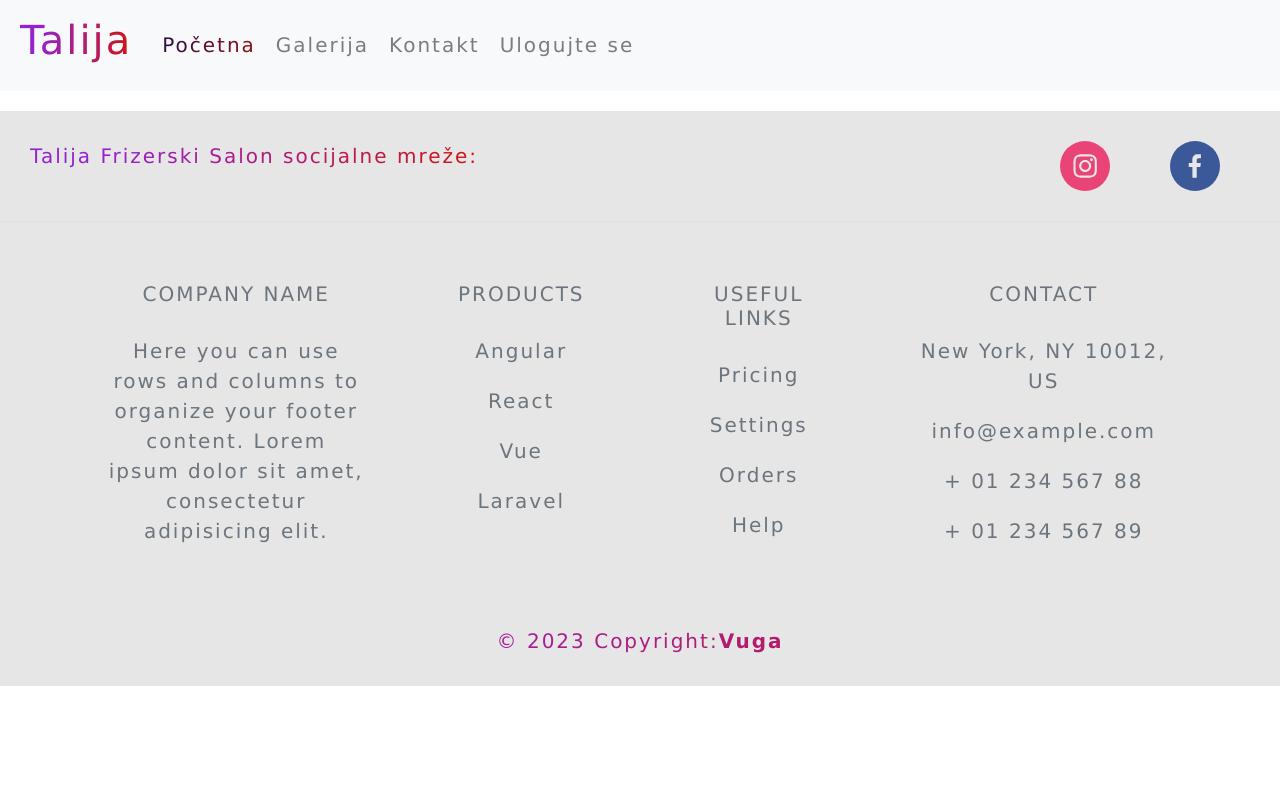
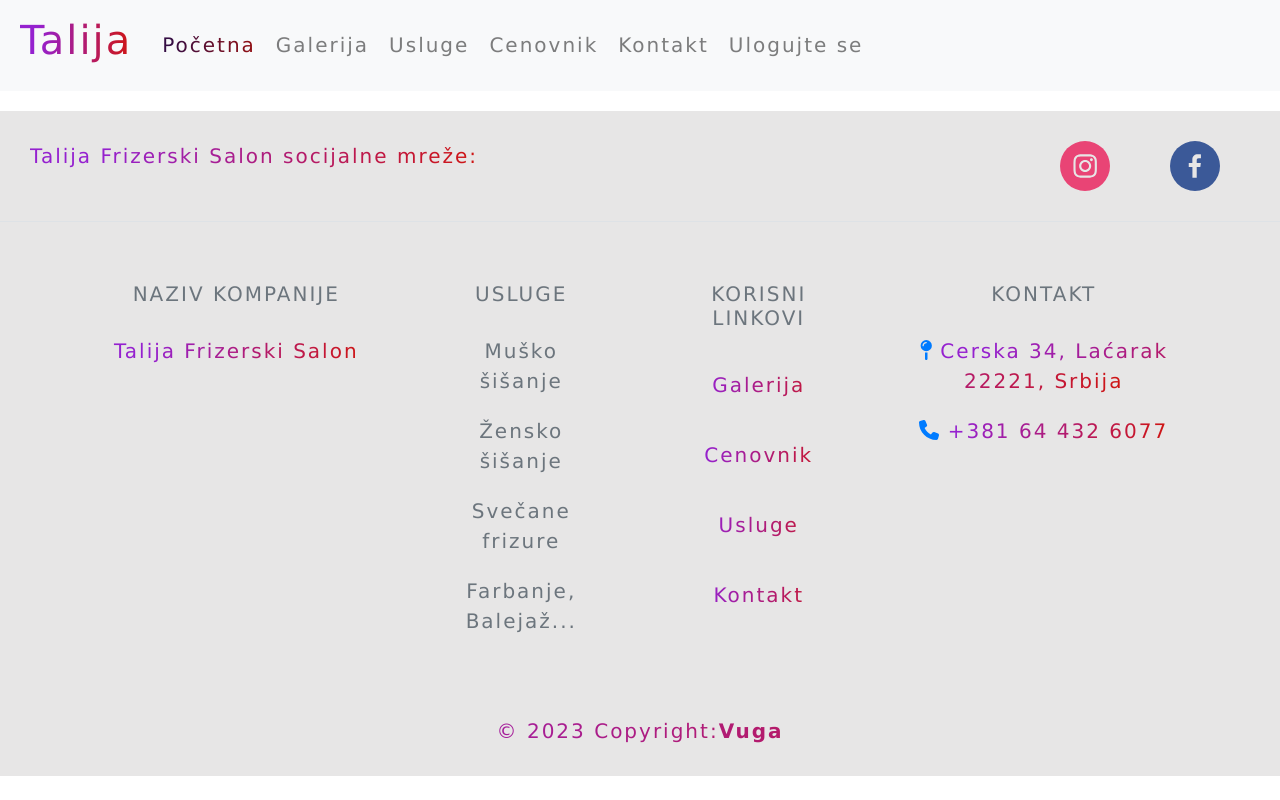
Before and after one commit to vuganebojsa/react-frontend-with-aws-backend, a React (Create React App) app in the folder talia/: page / in a window 1280 px wide. Built offline with nearby package versions, Linux system fonts and the light colour scheme; what amazon-cognito-identity-js would draw is missing.

Commit message:
Added footer navigation

```diff
--- a/talia/src/App.css
+++ b/talia/src/App.css
@@ -9,7 +9,12 @@
     top: 0;
     z-index: 100;
 }
-
+.footer-links p > *{
+    background: #9521CF;
+    background: linear-gradient(to right, #9521CF 16%, #CF1512 100%);
+    -webkit-background-clip: text;
+    -webkit-text-fill-color: transparent;
+}
 .footer-bg{
     background-color: rgba(196, 192, 192, 0.4);
 }
--- a/talia/src/components/Footer.js
+++ b/talia/src/components/Footer.js
@@ -1,4 +1,7 @@
 import { SocialIcon } from 'react-social-icons';
+import { NavLink } from 'react-router-dom';
+import { faEnvelope, faPhone, faMapPin } from '@fortawesome/free-solid-svg-icons';
+import { FontAwesomeIcon } from '@fortawesome/react-fontawesome';
 
 
 function Footer(){
@@ -25,59 +28,57 @@ function Footer(){
                     <div className="row mt-3">
                         <div className="col-md-3 col-lg-4 col-xl-3 mx-auto mb-4">
                             <h6 className="text-uppercase fw-bold mb-4">
-                                <i className="fas fa-gem me-3"></i>Company name
+                                <i className="fas fa-gem me-3"></i>Naziv Kompanije
                             </h6>
-                            <p>
-                                Here you can use rows and columns to organize your footer content. Lorem ipsum
-                                dolor sit amet, consectetur adipisicing elit.
+                            <p className="main-text-color">
+                                Talija Frizerski Salon
                             </p>
                         </div>
 
                         <div className="col-md-2 col-lg-2 col-xl-2 mx-auto mb-4">
                             <h6 className="text-uppercase fw-bold mb-4">
-                                Products
+                                Usluge
                             </h6>
                             <p>
-                                <a href="#!" className="text-reset">Angular</a>
+                                <span className="text-reset">Muško šišanje</span>
                             </p>
                             <p>
-                                <a href="#!" className="text-reset">React</a>
+                                <span className="text-reset">Žensko šišanje</span>
                             </p>
                             <p>
-                                <a href="#!" className="text-reset">Vue</a>
+                                <span className="text-reset">Svečane frizure</span>
                             </p>
                             <p>
-                                <a href="#!" className="text-reset">Laravel</a>
+                                <span className="text-reset">Farbanje, Balejaž...</span>
                             </p>
                         </div>
 
-                        <div className="col-md-3 col-lg-2 col-xl-2 mx-auto mb-4">
+                        <div className="col-md-3 col-lg-2 col-xl-2 mx-auto mb-4 footer-links">
                             <h6 className="text-uppercase fw-bold mb-4">
-                                Useful links
+                                Korisni Linkovi
                             </h6>
                             <p>
-                                <a href="#!" className="text-reset">Pricing</a>
+                                <NavLink  className="nav-link" to="/gallery">Galerija</NavLink >
                             </p>
                             <p>
-                                <a href="#!" className="text-reset">Settings</a>
+                                <NavLink  className="nav-link" to="/pricing">Cenovnik</NavLink >
                             </p>
                             <p>
-                                <a href="#!" className="text-reset">Orders</a>
+                                <NavLink  className="nav-link" to="/pricing">Usluge</NavLink >
                             </p>
                             <p>
-                                <a href="#" className="text-reset">Help</a>
+                                <NavLink  className="nav-link" to="/contact">Kontakt</NavLink >
                             </p>
                         </div>
 
                         <div className="col-md-4 col-lg-3 col-xl-3 mx-auto mb-md-0 mb-4">
-                            <h6 className="text-uppercase fw-bold mb-4">Contact</h6>
-                            <p><i className="fas fa-home me-3"></i> New York, NY 10012, US</p>
+                            <h6 className="text-uppercase fw-bold mb-4">Kontakt</h6>
                             <p>
-                                <i className="fas fa-envelope me-3"></i>
-                                info@example.com
+                            <a className="main-text-color" target="_blank" href="https://www.google.com/maps/place/TALIA+TUNING/@44.9980673,19.5584464,18z/data=!4m6!3m5!1s0x475ba36fee2e7c41:0x5c00105c1b6a7540!8m2!3d44.9976062!4d19.5578631!16s%2Fg%2F11_y0xjs2?entry=ttu"><FontAwesomeIcon icon={faMapPin}></FontAwesomeIcon> Cerska 34, Laćarak 22221, Srbija</a>
                             </p>
-                            <p><i className="fas fa-phone me-3"></i> + 01 234 567 88</p>
-                            <p><i className="fas fa-print me-3"></i> + 01 234 567 89</p>
+                            <p>
+                                <a className="main-text-color" href="tel:+381644326077"><FontAwesomeIcon icon={faPhone}></FontAwesomeIcon> +381 64 432 6077</a>
+                            </p>
                         </div>
                     </div>
                 </div>
--- a/talia/src/components/Navbar.js
+++ b/talia/src/components/Navbar.js
@@ -1,4 +1,4 @@
-import { NavLink, Link } from 'react-router-dom';
+import { NavLink } from 'react-router-dom';
 
 
 function Navbar(){
@@ -15,10 +15,16 @@ function Navbar(){
                     <NavLink  className="nav-link" to="/">Početna</NavLink >
                 </li>
                 <li className="nav-item">
-                    <NavLink  className="nav-link" to="/login">Galerija</NavLink >
+                    <NavLink  className="nav-link" to="/gallery">Galerija</NavLink >
                 </li>
                 <li className="nav-item">
-                    <NavLink  className="nav-link" to="/login">Kontakt</NavLink >
+                    <NavLink  className="nav-link" to="/services">Usluge</NavLink >
+                </li>
+                <li className="nav-item">
+                    <NavLink  className="nav-link" to="/pricing">Cenovnik</NavLink >
+                </li>
+                <li className="nav-item">
+                    <NavLink  className="nav-link" to="/contact">Kontakt</NavLink >
                 </li>
                 <li className="nav-item">
                     <NavLink  className="nav-link" to="/login">Ulogujte se</NavLink >
```
